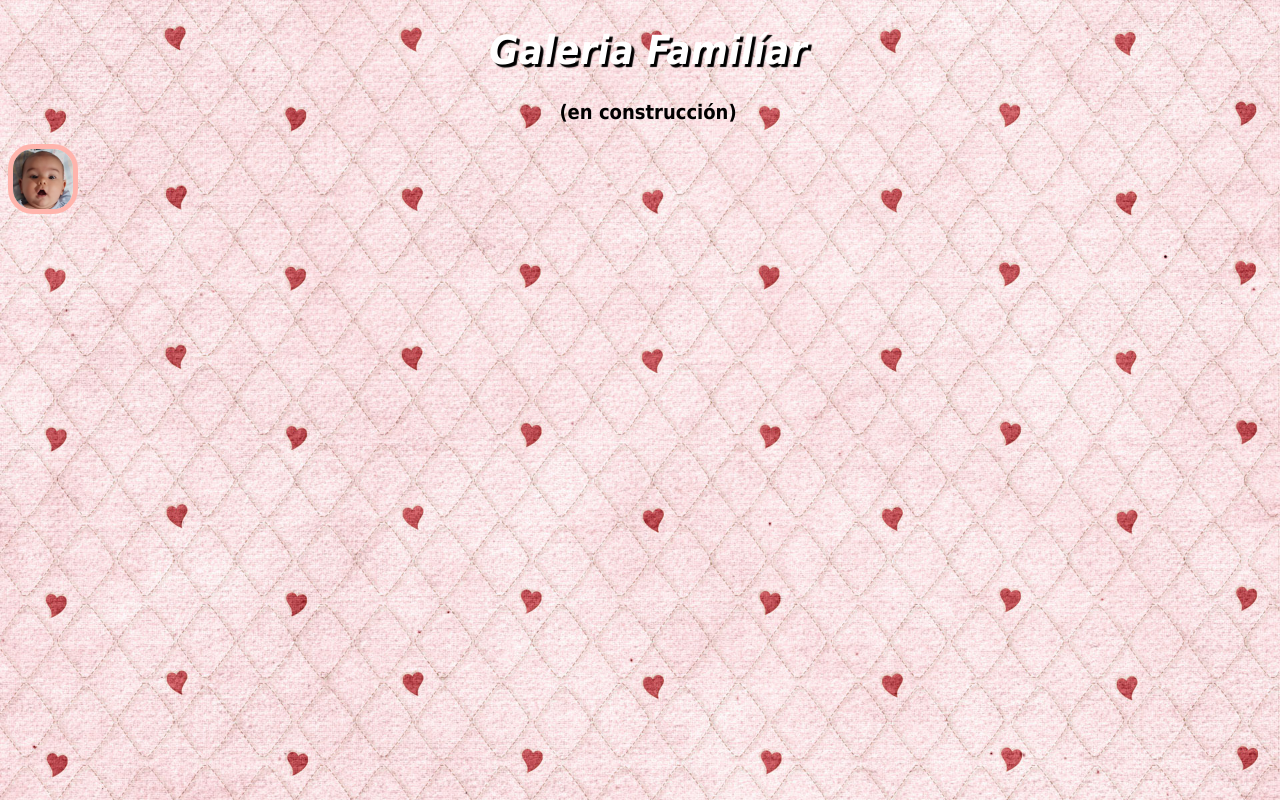
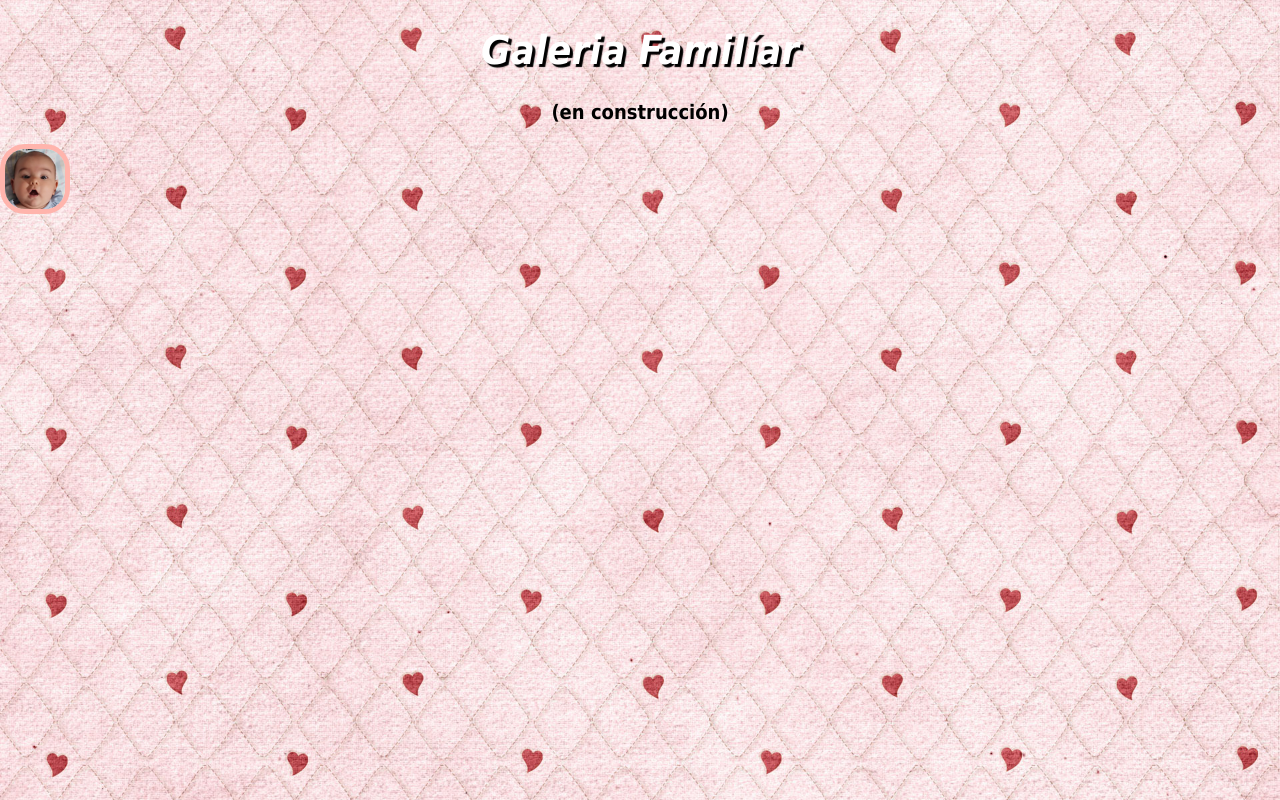
Before and after one commit to Eze12282001/gallery.github.io, a plain HTML site: page index.html in a window 1280 px wide. Drawn offline with Linux system fonts and the light colour scheme.

Commit message:
Actualización

```diff
--- a/style.css
+++ b/style.css
@@ -8,6 +8,15 @@ body{
 html, body {
      min-height: 100%;
      min-width: 100%;
+}
+body{
+	position: fixed;
+}
+body{
+    width: inherit;
+    min-height: inherit;
+    margin: 0;
+    padding: 0;
 }
 
 h1{
```
